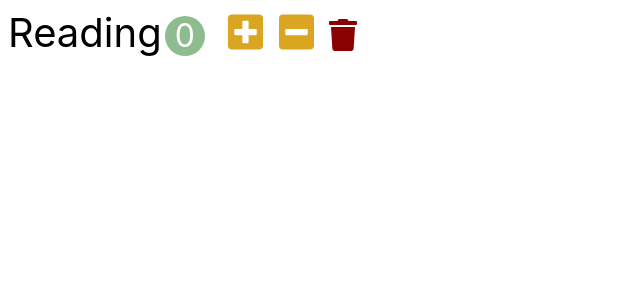
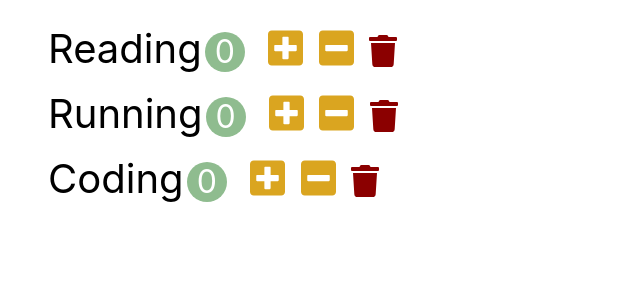
Before and after one commit to gajeong/habit-tracker, a React (Create React App) app: page / in a window 1280 px wide. Shown: the top 300 px of the page, without its empty margins (0-640 px from the left). Built offline with nearby package versions, Linux system fonts and the light colour scheme.

Commit message:
props를 활용해 컴포넌트 재사용

```diff
--- a/src/app.jsx
+++ b/src/app.jsx
@@ -1,8 +1,8 @@
 import './app.css';
-import Habit from './components/habit';
+import Habits from './components/habits';
 
 function App() {
-  return <Habit/>
+  return <Habits/>
 }
 
 export default App;
--- a/src/components/habit.jsx
+++ b/src/components/habit.jsx
@@ -1,31 +1,39 @@
-import React, { Component } from 'react';
+import React, { Component } from "react";
 
 class Habit extends Component {
   state = {
-    count:0,
+    count: 0,
   };
 
-  handleIncrement = () =>{
-    this.setState({count : this.state.count + 1})
-  }
-  handleDecrement = () =>{
+  handleIncrement = () => {
+    this.setState({ count: this.state.count + 1 });
+  };
+  handleDecrement = () => {
     const count = this.state.count - 1;
-    this.setState ({count : count < 0 ? 0 :this.state.count - 1})
-  }
+    this.setState({ count: count < 0 ? 0 : this.state.count - 1 });
+  };
   render() {
+    console.log(this.props);
+    const { name, count } = this.props.habit;
     return (
-      <li className='habit'>
-      <span className = "habit-name">Reading</span>
-      <span className = "habit-count">{this.state.count}</span>
-      <button className='habit-button habit-increase' onClick={this.handleIncrement}>
-        <i className ="fas fa-plus-square"></i>
-      </button>
-      <button className='habit-button habit-decrease' onClick={this.handleDecrement}>
-        <i className ="fas fa-minus-square"></i>
-      </button>
-      <button className='habit-button habit-delete'>
-        <i className ="fas fa-trash"></i>
-      </button>
+      <li className="habit">
+        <span className="habit-name">{name}</span>
+        <span className="habit-count">{count}</span>
+        <button
+          className="habit-button habit-increase"
+          onClick={this.handleIncrement}
+        >
+          <i className="fas fa-plus-square"></i>
+        </button>
+        <button
+          className="habit-button habit-decrease"
+          onClick={this.handleDecrement}
+        >
+          <i className="fas fa-minus-square"></i>
+        </button>
+        <button className="habit-button habit-delete">
+          <i className="fas fa-trash"></i>
+        </button>
       </li>
     );
   }
--- /dev/null
+++ b/src/components/habits.jsx
@@ -0,0 +1,23 @@
+import React, { Component } from "react";
+import Habit from "./habit";
+
+class Habits extends Component {
+  state = {
+    habits: [
+      { name: "Reading", count: 0 },
+      { name: "Running", count: 0 },
+      { name: "Coding", count: 0 },
+    ],
+  };
+  render() {
+    return (
+      <ul>
+        {this.state.habits.map((habit) => (
+          <Habit habit={habit} />
+        ))}
+      </ul>
+    );
+  }
+}
+
+export default Habits;
```
